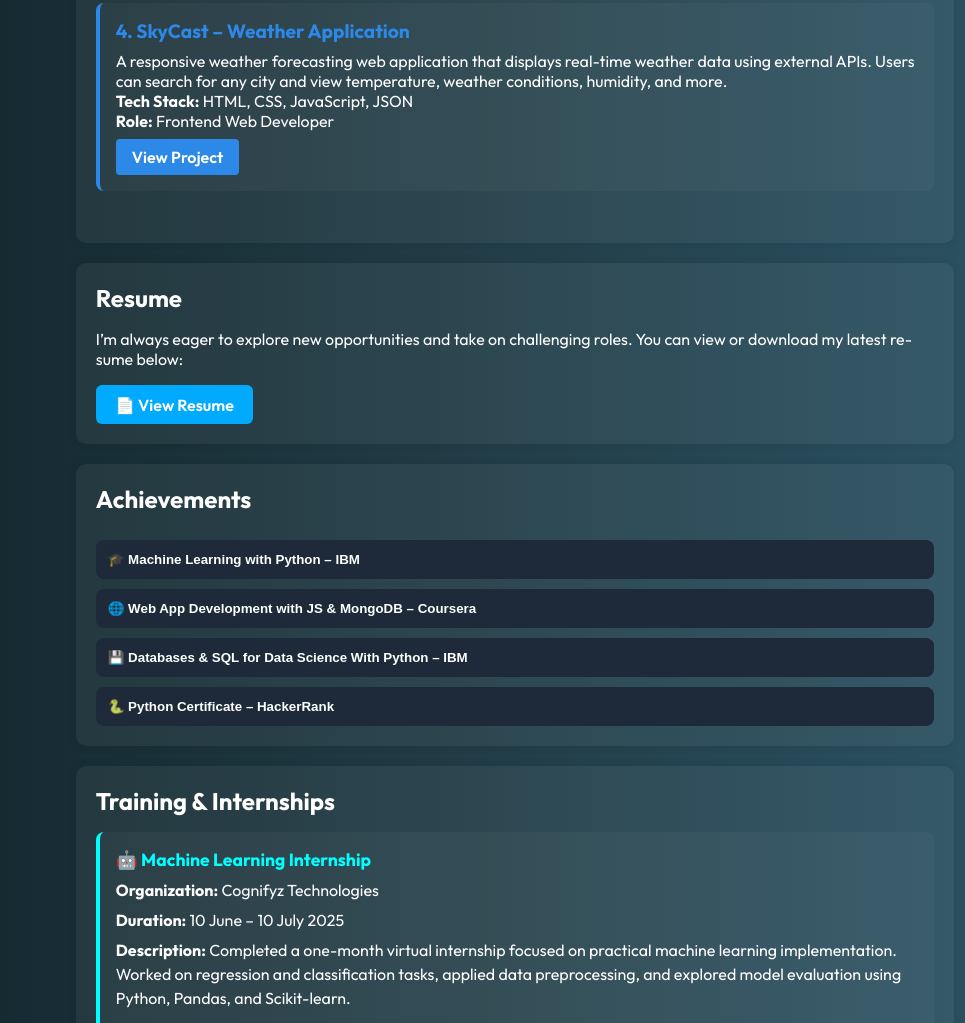
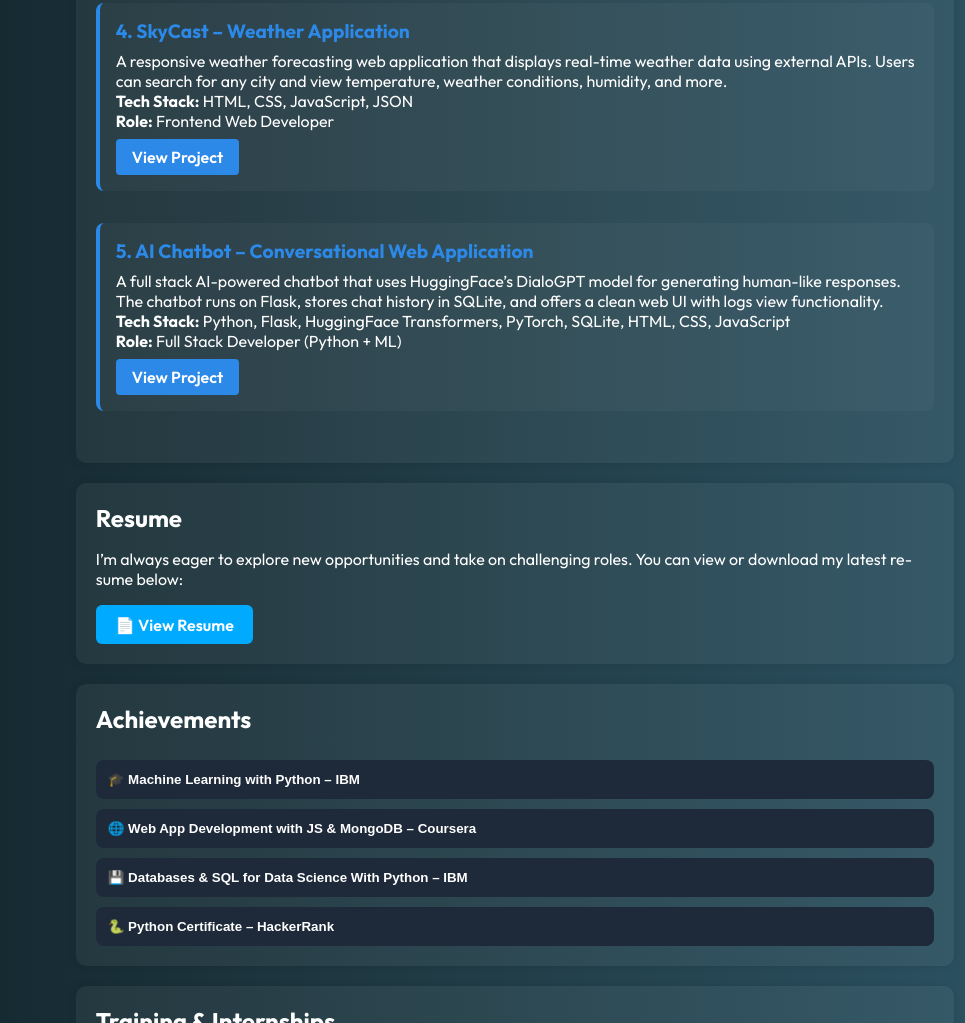
Before and after one commit to Kapil-Saikia/kapil-portfolio, a website: page index.html in a window 1280 px wide. Shown: the part 1291-2314 px from the top of the page, without its empty margins (245-1210 px from the left). Drawn offline with Linux system fonts and the light colour scheme.

Commit message:
Add files via upload

```diff
--- a/index.html
+++ b/index.html
@@ -115,6 +115,14 @@
   <p><strong>Role:</strong> Frontend Web Developer</p>
   <a href="https://github.com/Kapil-Saikia/Weather_App-SkyCast" target="_blank" class="btn">View Project</a>
 </div>
+<div class="project">
+  <h4>5. AI Chatbot – Conversational Web Application</h4>
+  <p>A full stack AI-powered chatbot that uses HuggingFace’s DialoGPT model for generating human-like responses. The chatbot runs on Flask, stores chat history in SQLite, and offers a clean web UI with logs view functionality.</p>
+  <p><strong>Tech Stack:</strong> Python, Flask, HuggingFace Transformers, PyTorch, SQLite, HTML, CSS, JavaScript</p>
+  <p><strong>Role:</strong> Full Stack Developer (Python + ML)</p>
+  <a href="https://github.com/Kapil-Saikia/ai_chatbot_project" target="_blank" class="btn">View Project</a>
+</div>
+
 
 
 </section>
```
